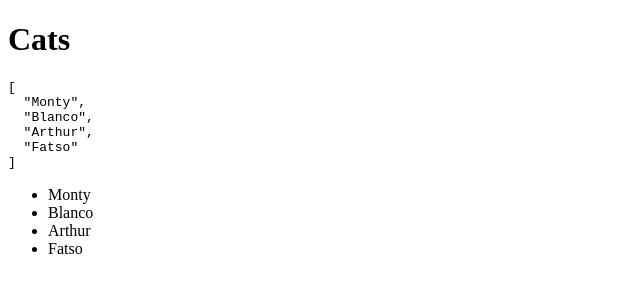
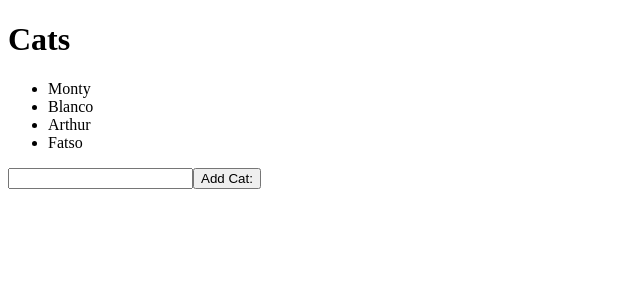
Before and after one commit to mineshmshah/service-demo-app, an Angular app: page / in a window 1280 px wide. Shown: the top 300 px of the page, without its empty margins (0-640 px from the left). Built offline with nearby package versions, Linux system fonts and the light colour scheme.

Commit message:
added button to cat cats to the cat service and work arouund for immutability and pure function

```diff
--- a/src/app/cat-list/cat-list.component.html
+++ b/src/app/cat-list/cat-list.component.html
@@ -1,9 +1,13 @@
 <h1>Cats</h1>
 
-<pre>{{ cats | json }}</pre>
+<!--<pre>{{ cats | json }}</pre>-->
 
 <ul>
   <li *ngFor="let cat of cats">
     {{cat}}
   </li>
 </ul>
+
+
+<input (input)="newCatName=$event.target.value" />
+<button (click)="handleNewCat(newCatName)">Add Cat:{{newCatName}}</button>
--- a/src/app/cat-list/cat-list.component.ts
+++ b/src/app/cat-list/cat-list.component.ts
@@ -7,12 +7,14 @@ import { CatService } from '../cat/cat.service';
   styleUrls: ['./cat-list.component.css'],
 })
 export class CatListComponent implements OnInit {
-cats;
-  constructor( catService: CatService ) {
-    this.cats = catService.get();
-    debugger;
+  cats;
+  constructor( private catService: CatService ) {}
+  ngOnInit() {
+    this.cats = this.catService.get();
   }
-  ngOnInit() {
-  }
+  handleNewCat(catName) {
+    this.cats.push(catName);
+    this.cats = this.catService.get();
+  };
 
 }
--- a/src/app/cat/cat.service.ts
+++ b/src/app/cat/cat.service.ts
@@ -11,7 +11,8 @@ export class CatService {
   ];
 
   get() {
-    return this.cats;
+    // this returns a copy of the cats
+    return [...this.cats];
   }
 
 
```
